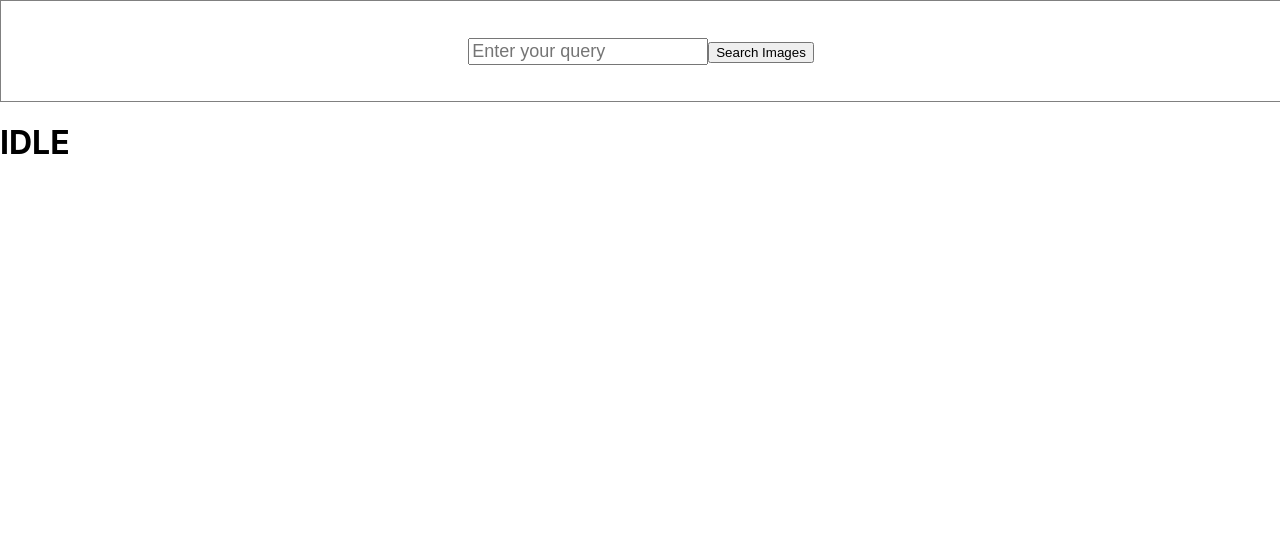
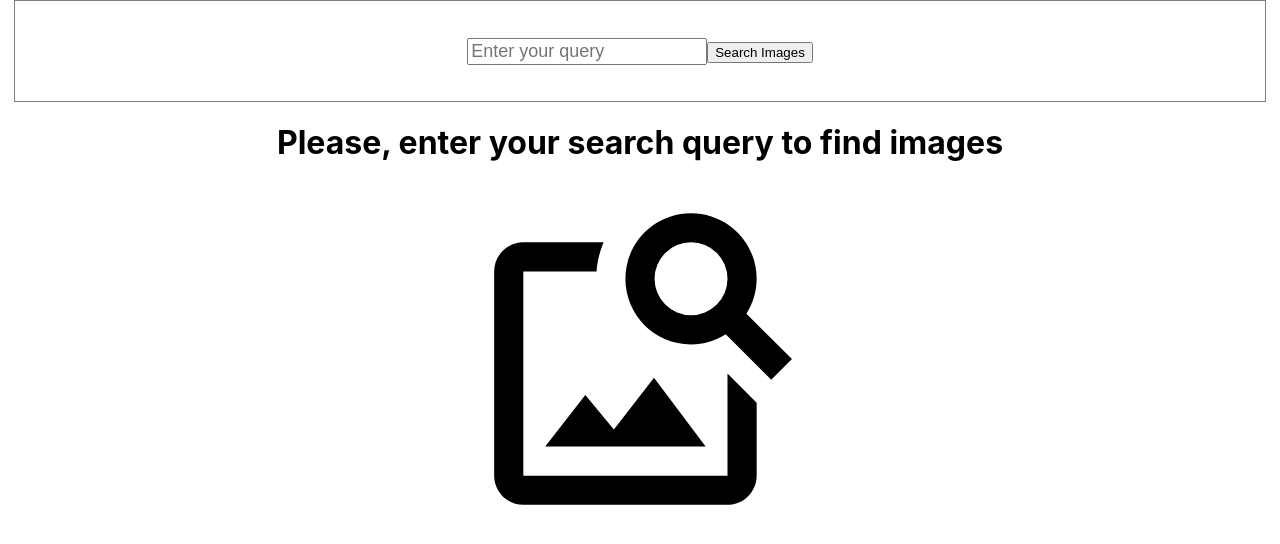
Before and after one commit to OlehBrov/goit-react-hw-03-image-finder, a React (Create React App) app: page / in a window 1280 px wide. Shown: the top 544 px of the page. Built offline with nearby package versions, Linux system fonts and the light colour scheme.

Commit message:
markup styled basic added

```diff
--- a/package.json
+++ b/package.json
@@ -11,6 +11,8 @@
     "formik": "^2.2.9",
     "react": "^18.1.0",
     "react-dom": "^18.1.0",
+    "react-icons": "^4.8.0",
+    "react-loader-spinner": "^5.3.4",
     "react-scripts": "5.0.1",
     "styled-components": "^5.3.9",
     "web-vitals": "^2.1.3"
--- a/src/components/App.jsx
+++ b/src/components/App.jsx
@@ -2,6 +2,7 @@ import { Component } from 'react';
 import { ImageGallery } from './ImageGallery/ImageGallery';
 import { Searchbar } from './Searcbar/Searchbar';
 import { Modal } from './Modal/Modal';
+import styled from 'styled-components';
 
 export class App extends Component {
   state = {
@@ -33,7 +34,7 @@ export class App extends Component {
   render() {
 
     return (
-      <>
+      <Container>
         {this.state.modalIsVisible&&<Modal
             modalURL={this.state.modalURL}
             modalWindowHandler={this.modalWindowHandler}
@@ -49,7 +50,16 @@ export class App extends Component {
         />
 
         {/* <Loader></Loader> */}
-      </>
+      </Container>
     );
   }
 }
+
+const Container  = styled.div`
+  display: flex;
+  flex-direction: column;
+  align-items: center;
+  padding-left: 15px;
+  padding-right: 15px;
+
+`
--- a/src/components/Fetch/FetchURL.js
+++ b/src/components/Fetch/FetchURL.js
@@ -11,8 +11,9 @@ export const FetchUrl = (searchQuery, page) => {
             image_type: 'photo',
             orientation: 'horizontal',
             safesearch: true,
-            // per_page: this.imgsPerPage,
+            per_page: 40,
             page: page,
+            webformatWidth: 960,
             validateStatus: status => {
               return status >= 200 && status < 300;
             },
--- a/src/components/GalleryItem/GalleryItem.jsx
+++ b/src/components/GalleryItem/GalleryItem.jsx
@@ -1,5 +1,6 @@
 
 import { Component } from "react";
+import styled from "styled-components";
 
 export class GalleryItem extends Component{
     state = {
@@ -7,15 +8,33 @@ export class GalleryItem extends Component{
     }
     render() {
         return (
-        <ul>
+        <GalleryList>
           {this.props.articles.map(galleryItem => (
-            <li key={galleryItem.id}  >
+            <ListItemStyled key={galleryItem.id}  >
               {' '}
-                  <img src={galleryItem.previewURL} alt={galleryItem.tags} onClick={ (e)=>this.props.fullViewHandle(e, galleryItem.id)}/>
-            </li>
+                  <ImageStyled src={galleryItem.previewURL} alt={galleryItem.tags} onClick={ (e)=>this.props.fullViewHandle(e, galleryItem.id)}/>
+            </ListItemStyled>
           ))}
 
-        </ul>
+        </GalleryList>
       );
     }
 }
+
+const GalleryList = styled.ul`
+    display: flex;
+    flex-wrap: wrap;
+    gap: 15px;
+    padding: 0;
+
+`
+const ListItemStyled = styled.li`
+    width: calc((100% - 45px)/4);
+`
+const ImageStyled = styled.img`
+    display: block;
+    width: 100%;
+    height: 100%;
+    object-fit: cover;
+
+`
--- a/src/components/ImageGallery/ImageGallery.jsx
+++ b/src/components/ImageGallery/ImageGallery.jsx
@@ -1,6 +1,11 @@
 import { Component } from 'react';
 import { FetchUrl } from 'components/Fetch/FetchURL';
 import { GalleryItem } from '../GalleryItem/GalleryItem';
+import { IdleView } from 'components/Views/IdleView';
+import { PendingView } from 'components/Views/PendingView';
+// import { MdImageSearch } from 'react-icons/md';
+// import { IconContext } from 'react-icons';
+
 const STATUS = {
   IDLE: 'idle',
   PENDING: 'pending',
@@ -65,14 +70,14 @@ export class ImageGallery extends Component {
   fullViewHandle = (e, picId) => {
     e.preventDefault();
     // e.stopPropagation();
-    console.log("state befort find", this.state)
+    console.log('state befort find', this.state);
     console.log('EVENT', e);
     const largeImg = this.state.articles.find(el => {
       return el.id === picId;
     });
-    console.log('largeImg', largeImg)
-    this.props.modalWindowHandler(largeImg)
-    console.log("state after find", this.state)
+    console.log('largeImg', largeImg);
+    this.props.modalWindowHandler(largeImg);
+    console.log('state after find', this.state);
     // this.setState({articles: this.props.articles,  status: STATUS.RESOLVED})
 
     // this.props.modalWindowHandler(
@@ -83,9 +88,11 @@ export class ImageGallery extends Component {
   };
   render() {
     if (this.state.status === STATUS.IDLE) {
-      return <h1>IDLE</h1>;
+      return (
+        <IdleView/>
+      );
     } else if (this.state.status === STATUS.PENDING) {
-      return <h1>PENDING</h1>;
+      return <PendingView/>;
     } else if (this.state.status === STATUS.RESOLVED) {
       return (
         <>
--- a/src/components/Modal/Modal.jsx
+++ b/src/components/Modal/Modal.jsx
@@ -5,13 +5,13 @@ export class Modal extends Component {
   state = {};
   componentDidMount() {
     console.log('MOdal is mount');
-    // window.addEventListener('click', this.onModalClick);
+    window.addEventListener('click', this.onModalClick);
     window.addEventListener('keydown', this.onModalClick);
   }
   componentWillUnmount() {
     console.log('MOdal UNmount');
 
-    // window.removeEventListener('click', this.onModalClick);
+    window.removeEventListener('click', this.onModalClick);
     window.removeEventListener('keydown', this.onModalClick);
   }
     onModalClick = e => {
--- /dev/null
+++ b/src/components/Views/IdleView.jsx
@@ -0,0 +1,24 @@
+import { MdImageSearch } from 'react-icons/md';
+import { IconContext } from 'react-icons';
+import styled from 'styled-components';
+export const IdleView = () => {
+  return (
+
+      <IconContext.Provider
+        value={{ className: 'global-class-name', size: '350px' }}
+      >
+        <IdleContainer>
+          <h1>Please, enter your search query to find images</h1>
+          <MdImageSearch />
+        </IdleContainer>
+      </IconContext.Provider>
+
+  );
+};
+
+const IdleContainer = styled.div`
+    display: flex;
+    flex-direction: column;
+    align-items: center;
+
+`
--- /dev/null
+++ b/src/components/Views/PendingView.jsx
@@ -0,0 +1,24 @@
+import styled from 'styled-components';
+import { ProgressBar } from 'react-loader-spinner'
+
+export const PendingView = () => {
+  return (
+    <>
+      <Spinner>
+        <ProgressBar
+          height="200"
+          width="200"
+          ariaLabel="progress-bar-loading"
+          wrapperStyle={{}}
+          wrapperClass="progress-bar-wrapper"
+          borderColor="#F4442E"
+          barColor="#51E5FF"
+        />
+      </Spinner>
+    </>
+  );
+};
+
+const Spinner = styled.div`
+
+`;
```
Also changed, not shown: 1 other file (tests, documents, lock files or other folders).
